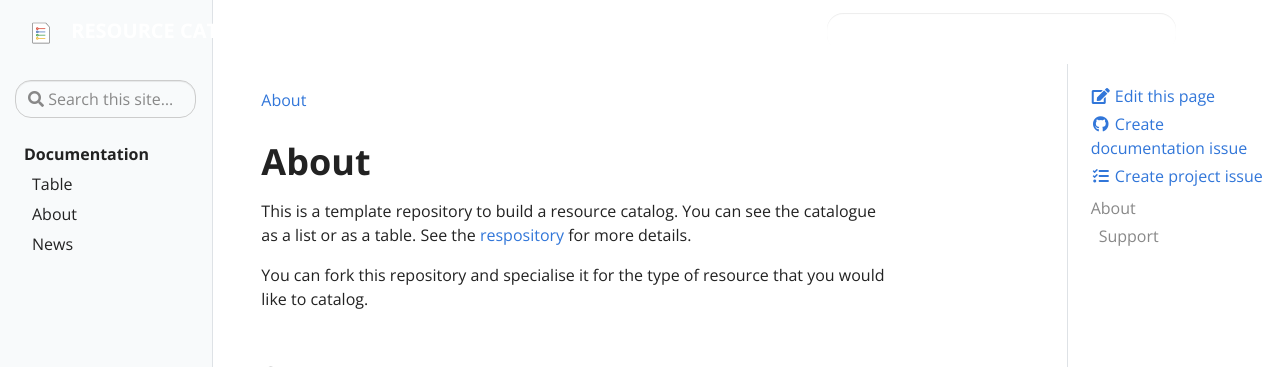
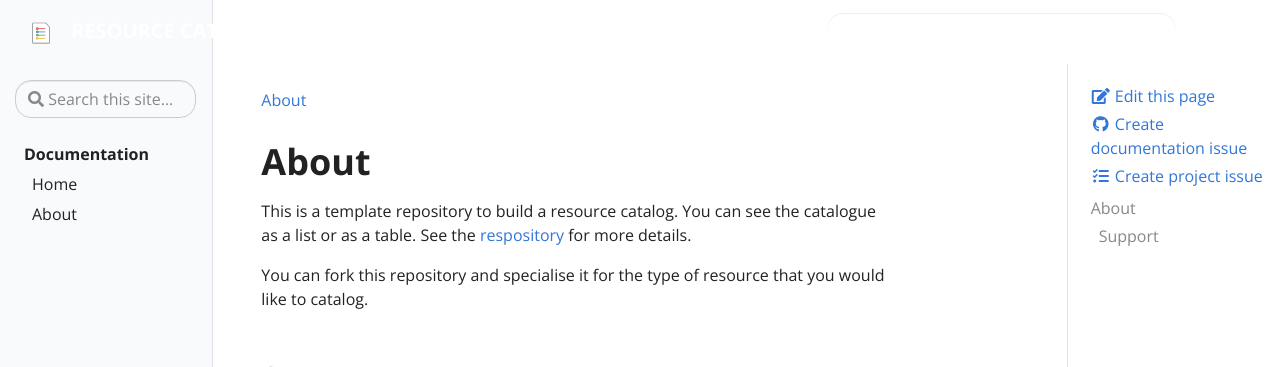
Before and after one commit to FAIRvocabularies/resource-catalogue, a Jekyll site: the page built from pages/about.md, in a window 1280 px wide. Shown: the top 367 px of the page. Built offline with Jekyll 4.4.1, drawn with Linux system fonts in a browser that asks for light colours.

Commit message:
restructured data files: resources in separate folder

```diff
--- a/_data/navigation.yml
+++ /dev/null
@@ -1,2 +0,0 @@
-- title: About
-  url: about
--- a/_data/resource1.yml
+++ b/_data/resources/resource1.yml
@@ -8,7 +8,7 @@
 hasPolicy: ""
 isReferencedBy: ""
 keyword: "accountability"
-landingPage: http://example.org/dataset-001.html
+landingPage: "http://example.org/dataset-001.html"
 license: ""
 language: http://id.loc.gov/vocabulary/iso639-1/en
 relation: ""
--- a/_data/toc.yml
+++ b/_data/toc.yml
@@ -1,9 +1,7 @@
 - title: Documentation
-  url: docs
+  url: ""
   links:
-    - title: "Table"
-      url: "docs/table"
+    - title: "Home"
+      url: ""
     - title: "About"
       url: "about"
-    - title: "News"
-      url: "news"
```
Also changed, not shown: _data/resources/resource2.yml (renamed from _data/resource2.yml), _data/resources/resource3.yml (renamed from _data/resource3.yml), _data/resources/resource4.yml (renamed from _data/resource4.yml).
